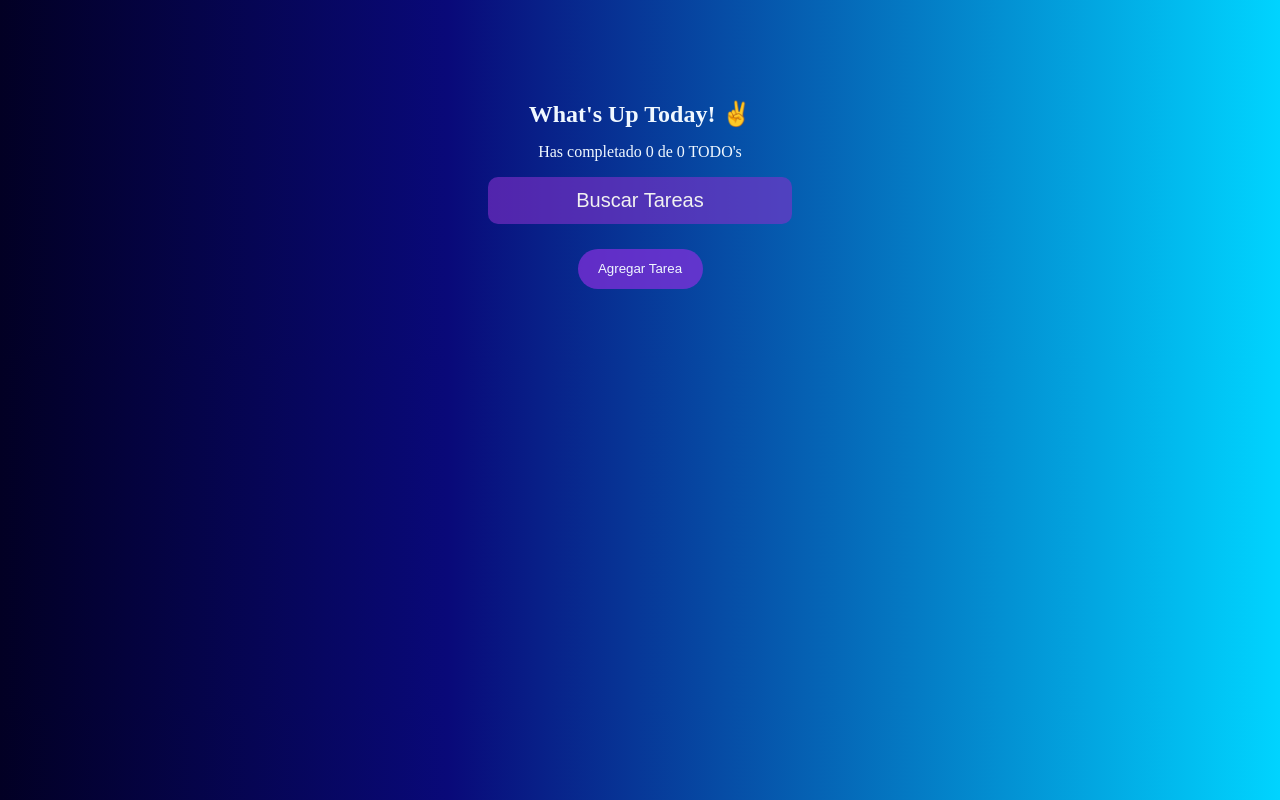
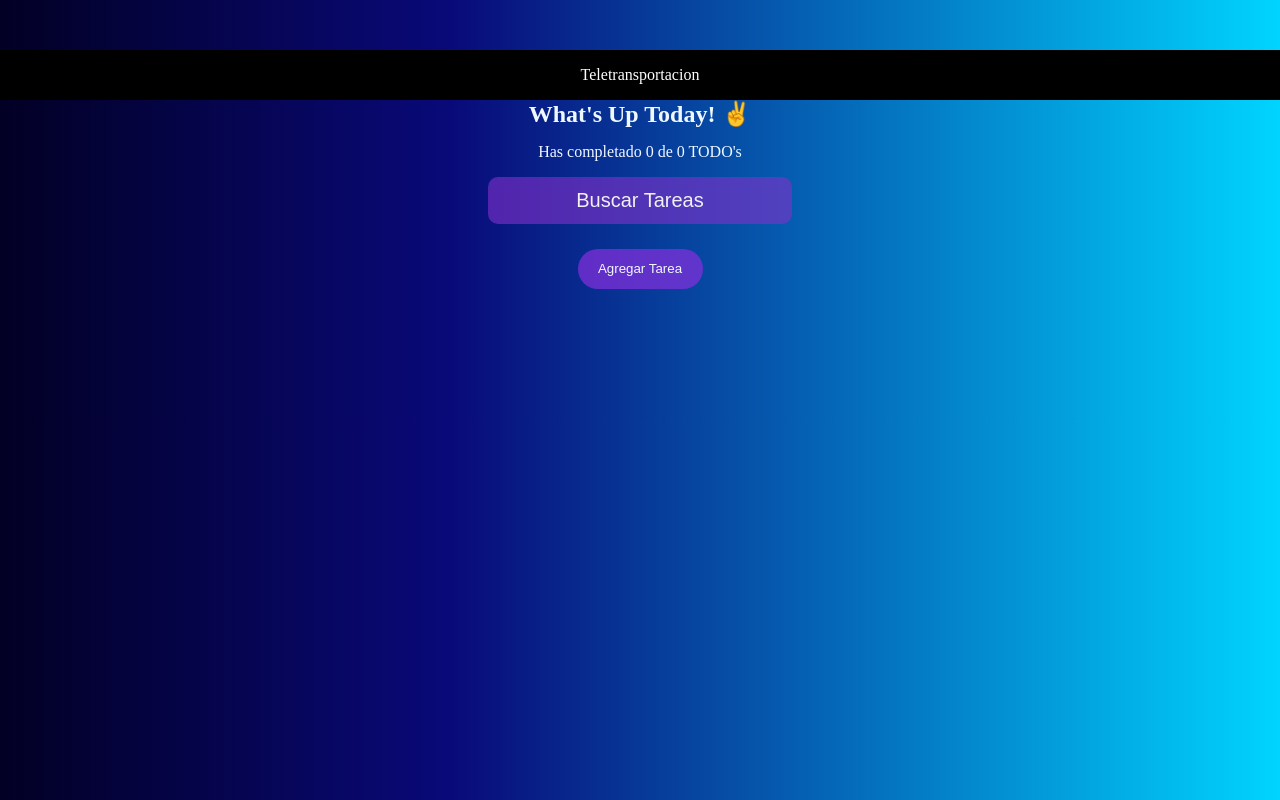
Before and after one commit to antuansabe/ToDo, a React (Create React App) app: page / in a window 1280 px wide. Built offline with nearby package versions, Linux system fonts and the light colour scheme.

Commit message:
feature(modal/index) add a modal window to our app

```diff
--- a/public/index.html
+++ b/public/index.html
@@ -29,6 +29,7 @@
   <body>
     <noscript>You need to enable JavaScript to run this app.</noscript>
     <div id="root"></div>
+    <div id="modal"></div>
     <!--
       This HTML file is a template.
       If you open it directly in the browser, you will see an empty page.
--- a/src/App.js
+++ b/src/App.js
@@ -5,7 +5,7 @@ import { TodoItem } from './TodoItem';
 import { TodoSearch } from './TodoSearch';
 import { TodoList } from './TodoList';
 import { CreateTodoButton } from './CreateTodoButton';
-
+import { Modal } from './Modal/index';
 
 /*
 const defaultTodos = [
@@ -74,6 +74,9 @@ function App() {
 
 
   const [search, setSearch] = useState('');
+
+
+
   const completedTodos = todos.filter( todo => !!todo.completed).length;
   const totalTodos = todos.length;
 
@@ -133,6 +136,10 @@ function App() {
         ))}
     </TodoList>
 
+    <Modal>
+      <p>Teletransportacion</p>
+    </Modal>
+
     <CreateTodoButton />
   </>
   );
--- /dev/null
+++ b/src/Modal/index.js
@@ -0,0 +1,14 @@
+import React from 'react';
+import ReactDOM from 'react-dom';
+import './modal.css';
+
+function Modal({ children }) {
+    return ReactDOM.createPortal(
+        <div className="ModalBackground">
+            {children}
+        </div>,
+        document.getElementById('modal')
+    );
+}
+
+export { Modal };
--- /dev/null
+++ b/src/Modal/modal.css
@@ -0,0 +1,11 @@
+.ModalBackground {
+    background: #000 ;
+    position: fixed;
+    top: -10px;
+    left: -10px;
+    right: -10px;
+    display: flex;
+    justify-content: center;
+    align-items: center;
+    color: white;
+}
```
Also changed, not shown: src/index.js (line endings or trailing spaces).
